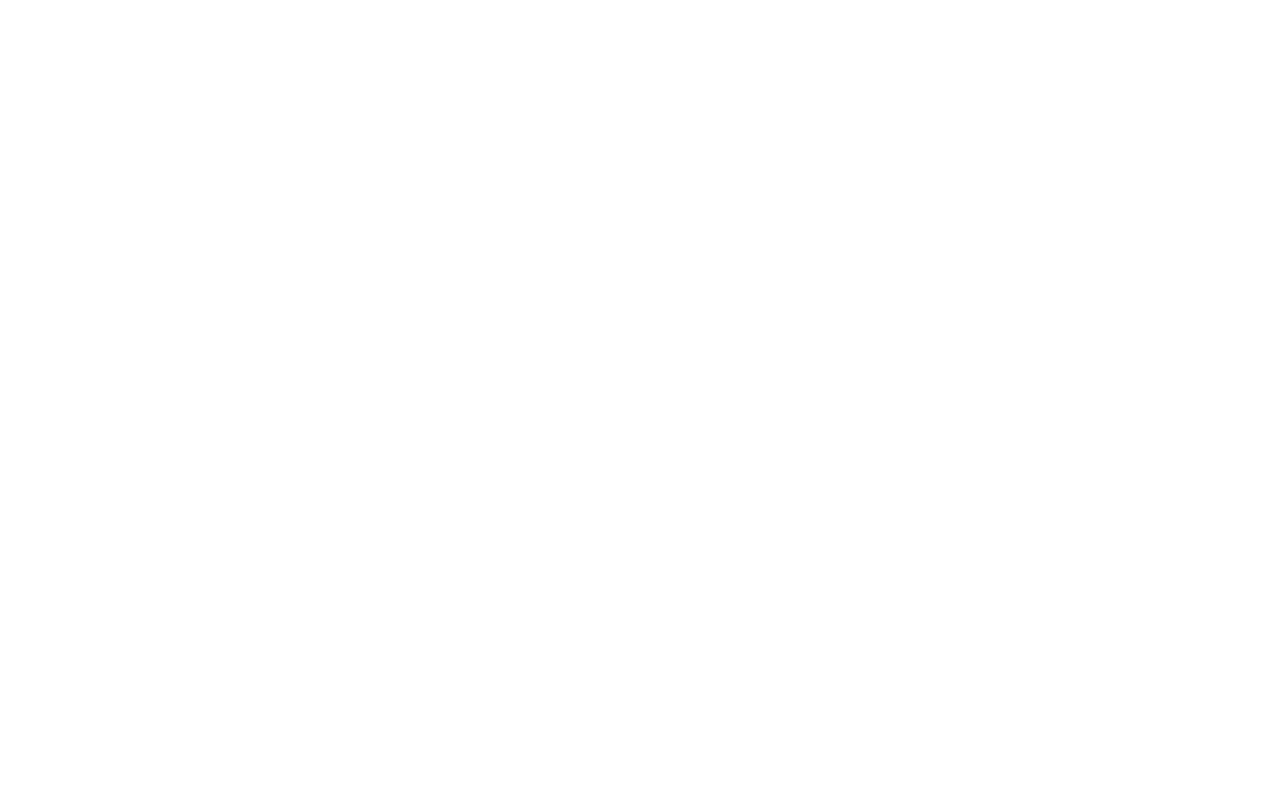
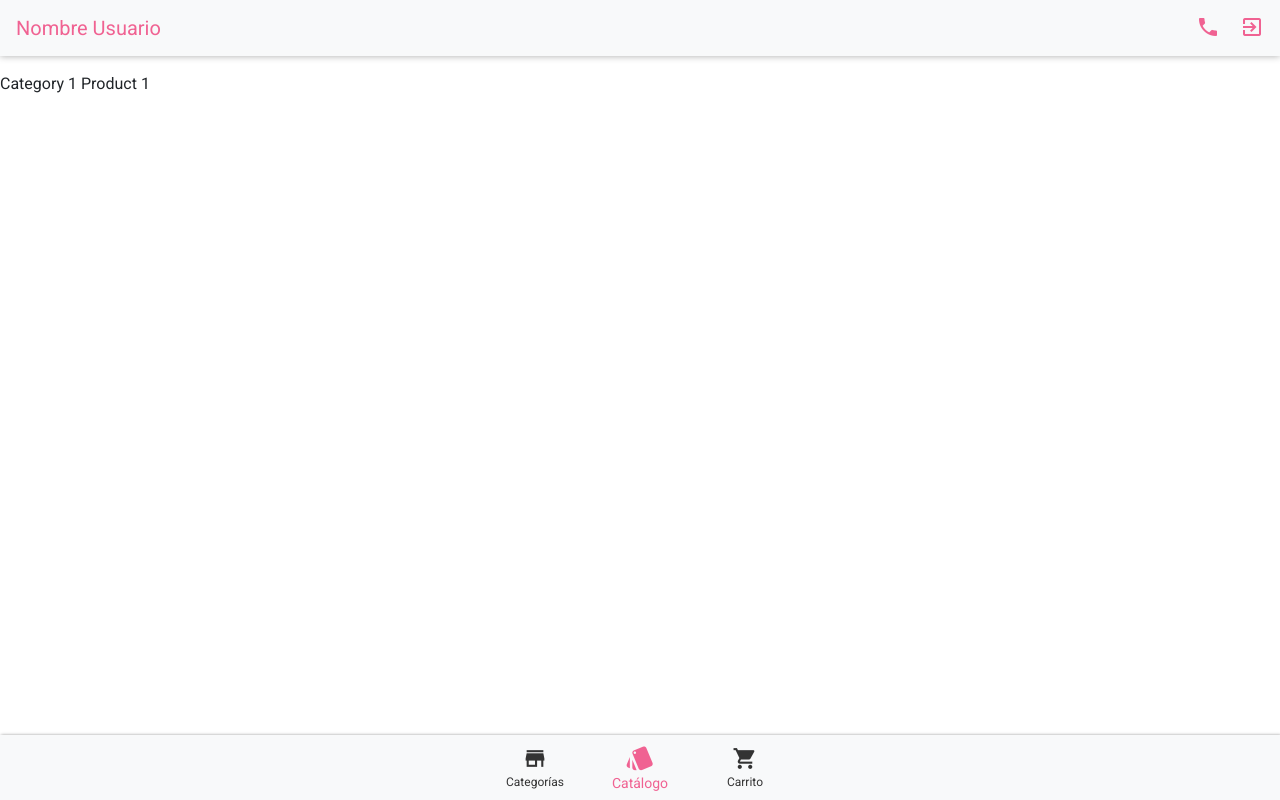
Before and after one commit to luchoweb/test-vue, a Vue app: page /category/1/1 in a window 1280 px wide. Built offline with nearby package versions, Linux system fonts and the light colour scheme.

Commit message:
Router link improvement - Category view started

```diff
--- a/src/App.vue
+++ b/src/App.vue
@@ -5,6 +5,9 @@
 </template>
 
 <style lang="scss">
+  a, a:hover {
+    text-decoration: none;
+  }
   body {
     font-family: Roboto, sans-serif;
     font-size: 16px;
--- /dev/null
+++ b/src/components/MenuBottom.vue
@@ -0,0 +1,82 @@
+<template>
+  <nav class="navbar fixed-bottom navbar-light bg-light">
+    <ul class="main-menu text-center">
+      <li>
+        <router-link :to="'/categories'">
+          <i class="icon-1 material-icons">store</i>
+          Categorías
+        </router-link>
+      </li>
+      <li>
+        <router-link :to="{ name: 'category', params: { id: idCat, idP: idProduct }}">
+          <i class="icon-1 material-icons">style</i>
+          Catálogo
+        </router-link>
+      </li>
+      <li>
+        <router-link :to="'/cart'">
+          <i class="icon-1 material-icons">local_grocery_store</i>
+          Carrito
+        </router-link>
+      </li>
+    </ul>
+  </nav>
+</template>
+
+<script>
+  export default {
+    name: 'menuBottom',
+    data() {
+      return {
+        idCat: this.$route.params.id === undefined ? 1 : this.$route.params.id,
+        idProduct: this.$route.params.idP,
+      }
+    }
+  }
+</script>
+
+<style scoped lang="scss">
+  $pink: #f06292;
+
+  .navbar {
+    box-shadow: 1px 0px 3px #999;
+
+    .main-menu {
+      list-style: none;
+      margin: 0 auto;
+      padding: 0;
+      width: 310px;
+
+      li {
+        display: inline-block;
+        line-height: normal;
+        margin-right: 30px;
+        vertical-align: middle;
+        width: 75px;
+
+        &:last-child {
+          margin-right: 0;
+        }
+
+        a {
+          color: #333;
+          font-size: 12px;
+
+          .material-icons {
+            display: block;
+            font-size: 25px;
+          }
+
+          &.router-link-exact-active {
+            color: $pink;
+            font-size: 14px;
+
+            .material-icons {
+              font-size: 30px;
+            }
+          }
+        }
+      }
+    }
+  }
+</style>
--- a/src/router/index.js
+++ b/src/router/index.js
@@ -7,12 +7,17 @@
   {
     path: '/',
     name: 'home',
-    component: () => import(/* webpackChunkName: "categories" */ '../views/Home.vue')
+    component: () => import(/* webpackChunkName: "home" */ '../views/Home.vue')
   },
   {
     path: '/categories',
     name: 'categories',
     component: () => import(/* webpackChunkName: "categories" */ '../views/Categories.vue')
+  },
+  {
+    path: '/category/:id?/:idP?',
+    name: 'category',
+    component: () => import(/* webpackChunkName: "category" */ '../views/Category.vue')
   }
 ]
 
--- a/src/views/Categories.vue
+++ b/src/views/Categories.vue
@@ -24,7 +24,7 @@
             <img :src="urlApi + section.image" :alt="section.name" class="banner">
             <ul class="products clearfix">
               <li v-for="(product, i) of section.products" :key="i" class="product">
-                <router-link v-bind:to="'/category/products/' + product.id">
+                <router-link v-bind:to="'/category/' + product.categories.id +'/'+ product.id">
                   <img :src="urlApi + product.image.url" :alt="product.name" class="img">
                   <p class="category text-left text-uppercase">{{ product.categories.category }}</p>
                   <p class="name text-left">{{ product.name }}</p>
@@ -36,17 +36,21 @@
         </ul>
       </div>
     </div>
+
+    <MenuBottom />
   </main>
 </template>
 
 <script>
   import Vuex from 'vuex';
   import Navbar from '@/components/Navbar.vue';
+  import MenuBottom from '@/components/MenuBottom.vue';
 
   export default {
     name: 'categories',
     components: {
-    Navbar
+      Navbar,
+      MenuBottom
     },
     data() {
       return {
@@ -66,7 +70,6 @@
       ...Vuex.mapActions(['getCategories', 'getSections'])
     }
   }
-
 </script>
 
 <style scoped lang="scss">
@@ -76,6 +79,7 @@
 
   .content {
     margin: 0 auto;
+    padding-bottom: 55px;
     width: 350px;
 
     @media (max-width: 370px) {
@@ -142,11 +146,17 @@
 
             .product {
               border: 1px solid #e9e9e9;
+              border-bottom: 4px solid #e9e9e9;
               border-radius: 5px 5px 0 0;
               float: left;
               margin-bottom: 20px;
               padding: 2%;
               width: 48%;
+
+              &:hover {
+                border: 1px solid $pink;
+                border-bottom: 4px solid $pink;
+              }
 
               &:nth-child(odd) {
                 margin-right: 4%;
--- /dev/null
+++ b/src/views/Category.vue
@@ -0,0 +1,30 @@
+<template>
+  <main class="category">
+    <Navbar />
+    Category {{ idCat }}
+    Product {{ idProduct }}
+    <MenuBottom />
+  </main>
+</template>
+
+<script>
+  import Navbar from '@/components/Navbar.vue';
+  import MenuBottom from '@/components/MenuBottom.vue';
+
+  export default {
+    name: 'category',
+    components: {
+      Navbar,
+      MenuBottom
+    },
+    data() {
+      return {
+        idCat: this.$route.params.id === undefined ? 1 : this.$route.params.id,
+        idProduct: this.$route.params.idP
+      }
+    }
+  }
+</script>
+
+<style scoped lang="scss">
+</style>
```
Also changed, not shown: src/components/Navbar.vue (+3 -4 lines). Lines whose indentation alone changed are shown as unchanged.
